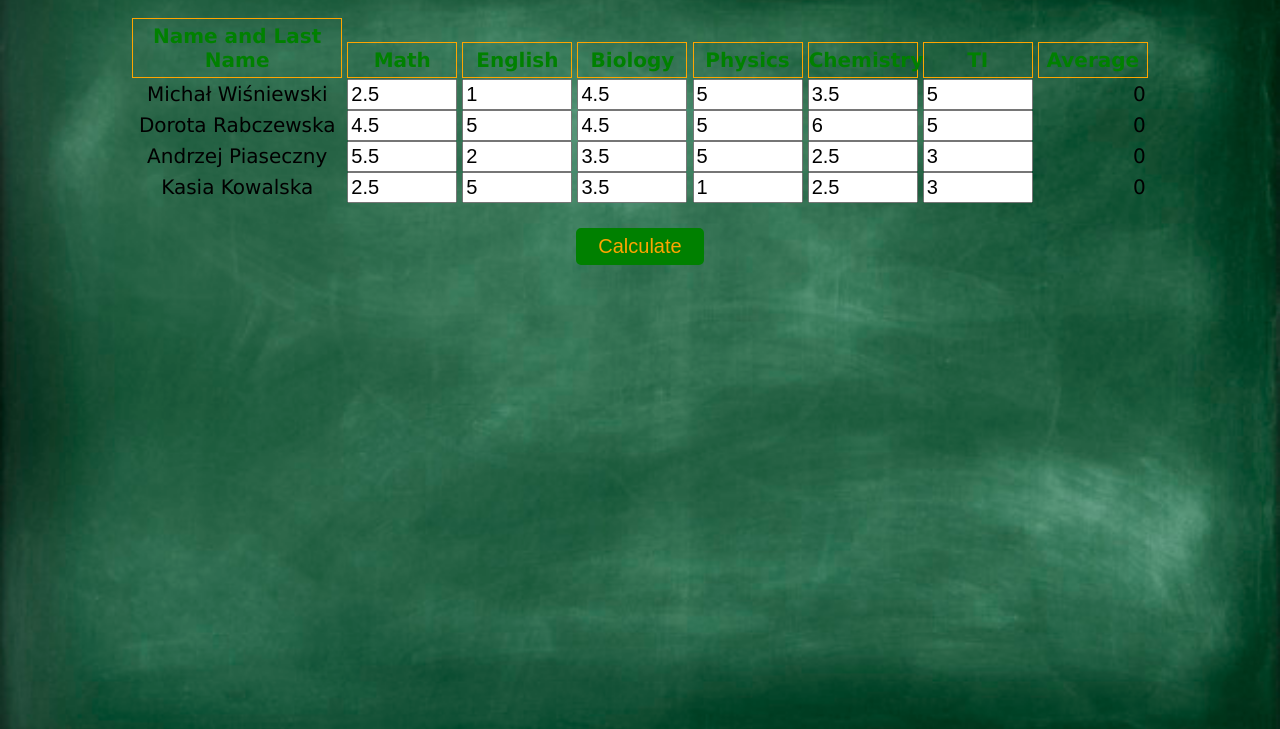
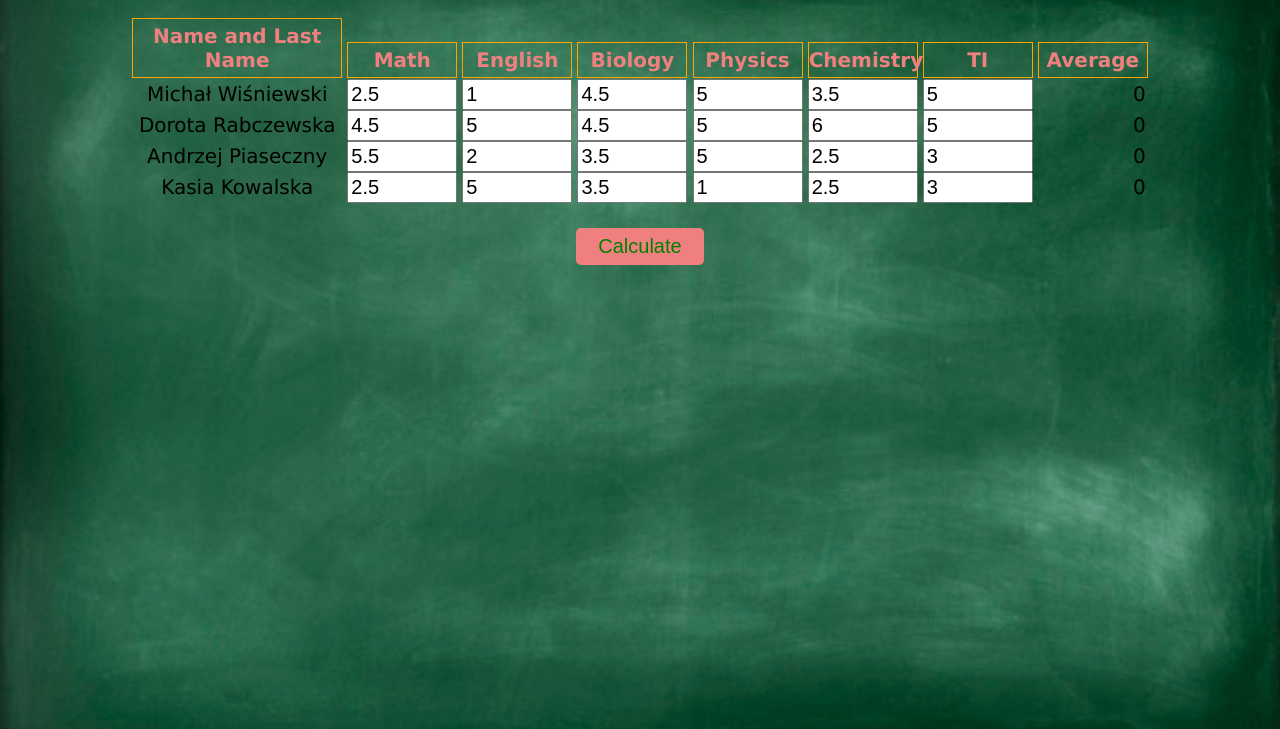
Before and after one commit to karolamach/mark-sheet, a plain HTML site: page index.html in a window 1280 px wide. Shown: the part 71-800 px from the top of the page. Drawn offline with nearby package versions, Linux system fonts and the light colour scheme.

Commit message:
new style

```diff
--- a/css/style.css
+++ b/css/style.css
@@ -16,7 +16,6 @@ html {
 
 h2 {
     font-size: 50px;;
-    /* line-height: 3rem; */
     text-align: center;
     color: orange;
     font-weight: bold;
@@ -57,7 +56,7 @@ input[type="number"] {
     font-weight: bold;
     border: 1px solid orange;
     padding: 5px 0px;
-    color:green;
+    color: lightcoral;
     text-align: center;
 }
 
@@ -69,11 +68,11 @@ input[type="number"] {
 
 button {
     margin-top: 25px;
-    background-color: green;
-    border: 2px solid green;
+    background-color: lightcoral;
+    border: 2px solid lightcoral;
     border-radius: 5px;
     font-size: 20px;
-    color: orange;
+    color: green;;
     padding: 5px 20px;
     cursor: pointer;
     text-align: center;
```
